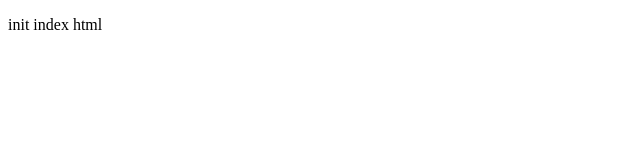
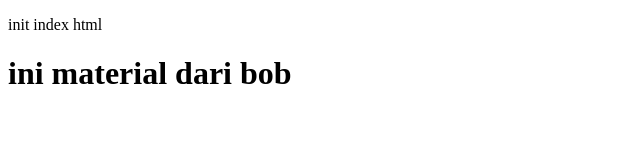
Before and after one commit to rendipilot/testing-api, a plain HTML site: page index.html in a window 1280 px wide. Shown: the whole page, without its empty margins (0-640 px from the left). Drawn offline with Linux system fonts and the light colour scheme.

Commit message:
add material from bob

```diff
--- a/index.html
+++ b/index.html
@@ -7,5 +7,6 @@
 </head>
 <body>
     <p>init index html</p>
+    <h1>ini material dari bob</h1>
 </body>
 </html>
```
